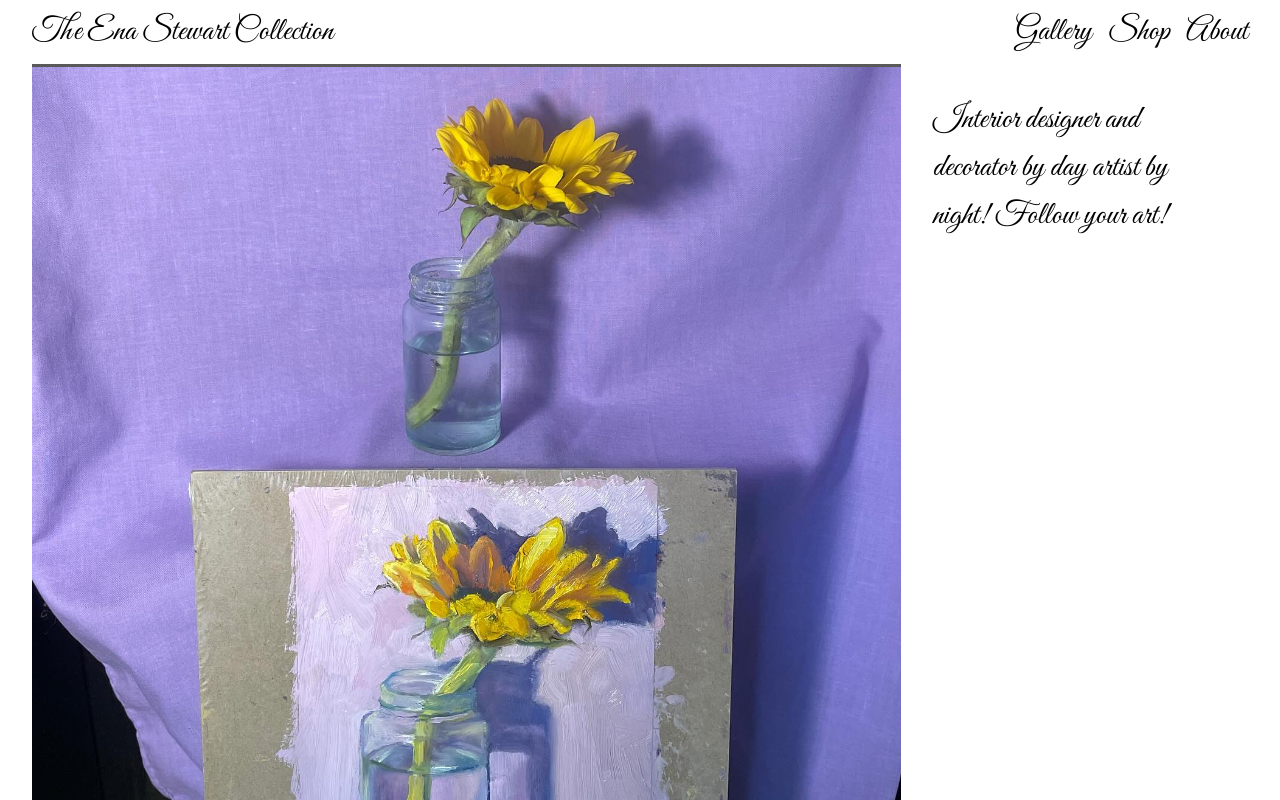
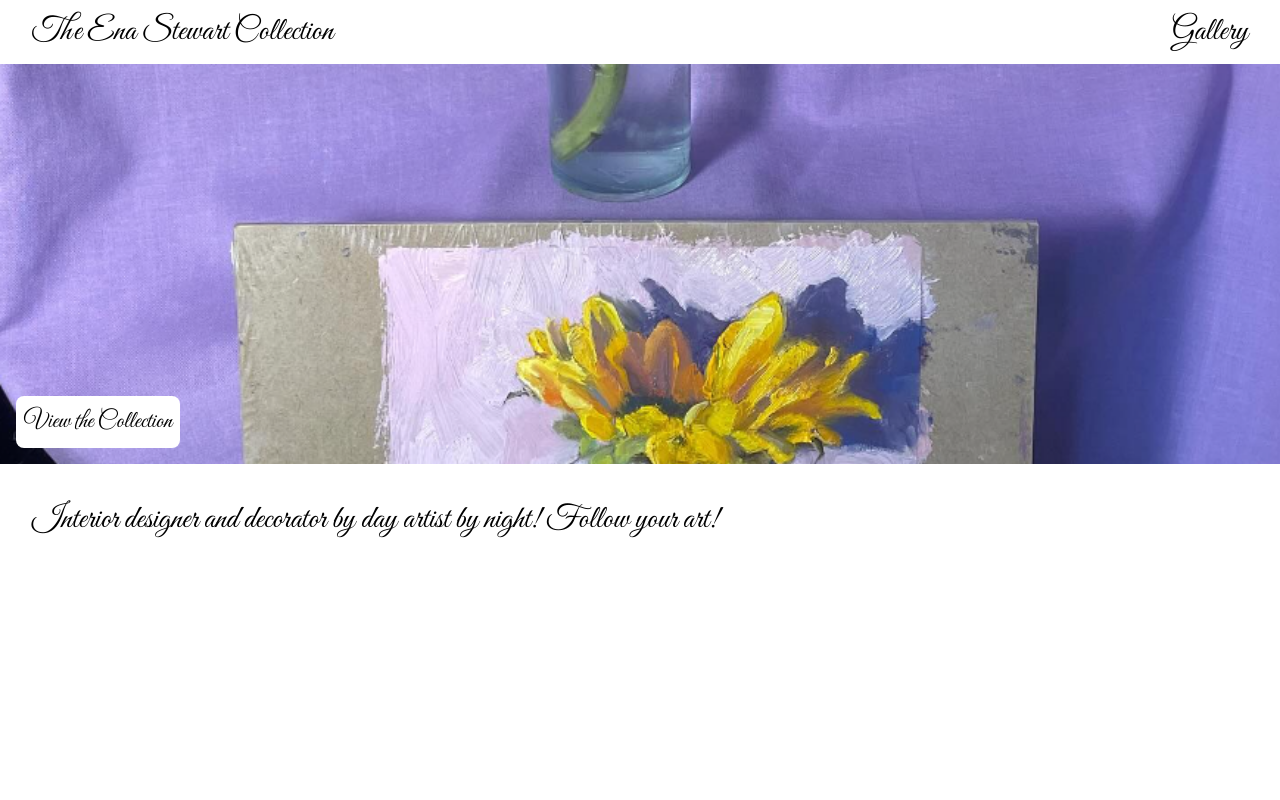
Before and after one commit to kellamsa/gallery, a Vue app: page / in a window 1280 px wide. Shown: the top 800 px of the page. Built offline with nearby package versions, Linux system fonts and the light colour scheme.

Commit message:
Adjusting some comonents, getting gallery ready

```diff
--- a/src/App.vue
+++ b/src/App.vue
@@ -5,17 +5,12 @@
       <RouterLink to="/" class="fancy">The Ena Stewart Collection</RouterLink>
       <div class="nav-right fancy">
         <RouterLink to="/gallery">Gallery</RouterLink>
-        <RouterLink to="/shop">Shop</RouterLink>
-        <RouterLink to="/about">About</RouterLink>
       </div>
     </nav>
     <main>
       <RouterView />
     </main>
   </div>
-  <footer class="footer">
-    Developed by Andrew Kellams
-  </footer>
 </template>
 
 <script setup>
@@ -27,13 +22,10 @@ import { RouterLink } from 'vue-router';
 .app-container {
   display: flex;
   flex-direction: column;
-  height: 100%;
 }
 
 main {
-  height: 100%;
   flex-grow: 1;
-  padding: 0rem 2rem;
 }
 
 .nav {
--- a/src/components/GalleryImage.vue
+++ b/src/components/GalleryImage.vue
@@ -1,7 +1,7 @@
 <template>
   <img
     :alt="alt"
-    :class="{ 'gallery-image': true, 'gallery-image--expanded': hovering }"
+    :class="{ 'gallery-image': true }"
     :src="src"
     @mouseover="hovering = true"
     @mouseleave="hovering = false"
@@ -27,10 +27,7 @@ const props = defineProps({
   .gallery-image {
     width: auto;
     height: 200px;
-    transition: transform 0.3s ease;
-
-    &--expanded {
-      transform: scale(1.05);
-    }
+    border-radius: 8px;
+    cursor: pointer;
   }
 </style>
--- a/src/components/GalleryView.vue
+++ b/src/components/GalleryView.vue
@@ -1,4 +1,5 @@
 <template>
+  <div style="display: flex; flex-wrap: wrap;">
     <template v-for="src in imageSources">
       <GalleryImage
         alt="art image"
@@ -7,6 +8,7 @@
       >
       </GalleryImage>
     </template>
+  </div>
   <BaseModal
     v-if="imageModalOpen"
     @close="closeImageModal"
--- a/src/components/HomeView.vue
+++ b/src/components/HomeView.vue
@@ -2,14 +2,25 @@
   <div
     class="home-container"
   >
-    <img
-      class="featured-image"
-      alt="featured image"
-      src="/src/assets/images/art-1.png"
-    />
+    <div class="featured-image">
+      <img
+        alt="featured image"
+        src="/src/assets/images/art-1.png"
+      />
+      <div style="position: absolute; left: 0; bottom: 0; padding: 1rem;">
+        <button class="fancy">
+          View the Collection
+        </button>
+      </div>
+    </div>
     <div class="fancy" style="font-size: 2rem; padding: 2rem;">
       Interior designer and decorator by day artist by night! Follow your art!
     </div>
+  </div>
+  <div
+    class="home-container"
+  >
+    Another test
   </div>
 </template>
 
@@ -19,14 +30,31 @@
 
 <style scoped lang="scss">
 .home-container {
-  display: flex;
-  height: 100%;
   padding-bottom: 2rem;
+  min-height: 100vh;
 }
 
 .featured-image {
-  width: auto;
-  height: 100%;
-  max-height: 100%;
+  position: relative;
+
+  img {
+    width: 100%;
+    height: 400px;
+    object-fit: cover;
+  }
+
+  button {
+    background-color: white;
+    border: none;
+    border-radius: 8px;
+    cursor: pointer;
+    font-size: 1.5rem;
+    padding: 0.5rem;
+  }
+
+  button:hover {
+    transition: background-color 0.2s ease-in;
+    background-color: lavender;
+  }
 }
 </style>
```
Lines whose indentation alone changed are shown as unchanged.
